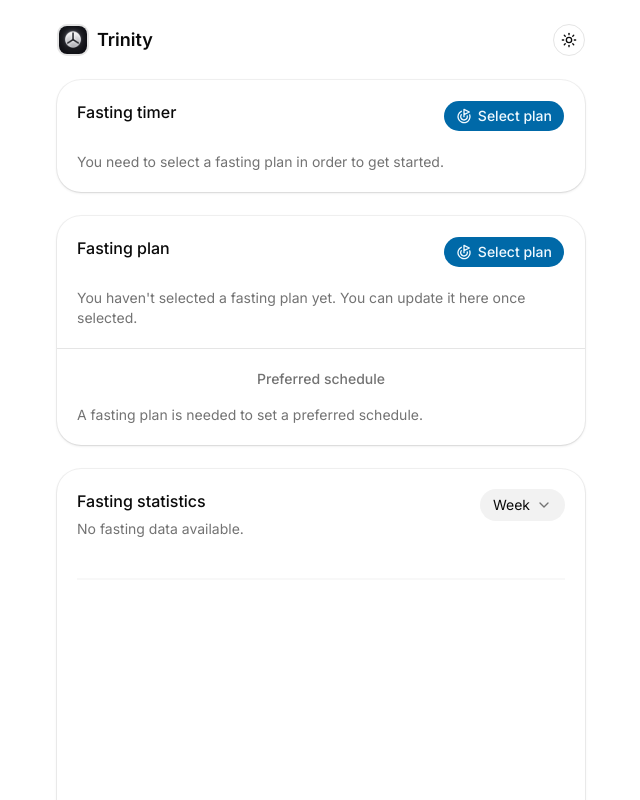
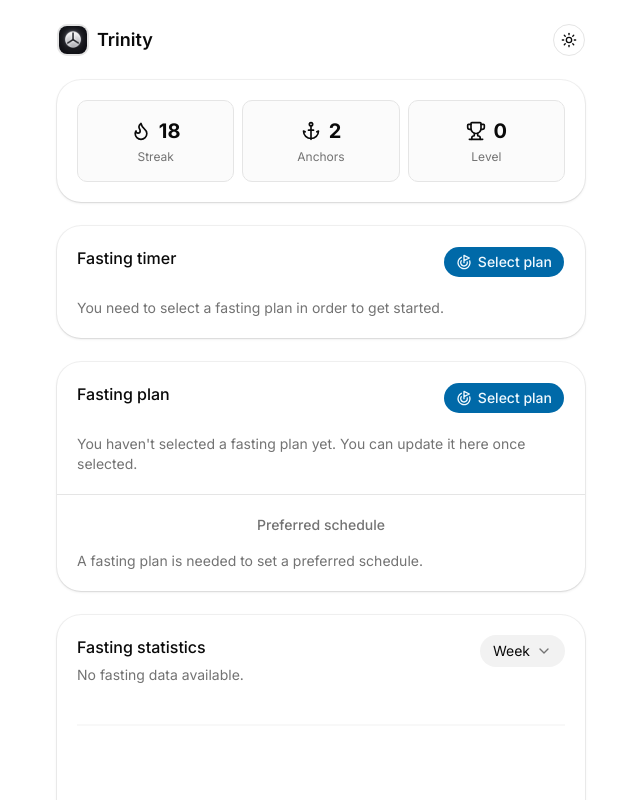
Before and after one commit to shravzzv/trinity, a Next.js app: page / in a window 1280 px wide. Shown: the top 800 px of the page, without its empty margins (319-959 px from the left). Built offline with nearby package versions, Linux system fonts and the light colour scheme.

Commit message:
feat: add static progress card component

```diff
--- a/app/page.tsx
+++ b/app/page.tsx
@@ -8,6 +8,7 @@ import TargetWeightCard from '@/components/target-weight-card'
 import WeightStatistics from '@/components/weight-statistics'
 import { useFasting } from '@/hooks/use-fasting'
 import { useWeight } from '@/hooks/use-weight'
+import ProgressCard from '@/components/progress-card'
 
 export default function Page() {
   const {
@@ -41,6 +42,7 @@ export default function Page() {
   return (
     <main className='mx-auto max-w-xl space-y-6 px-6 py-6'>
       <Header />
+      <ProgressCard />
 
       <FastingTimer
         fasts={fasts}
--- /dev/null
+++ b/components/progress-card.tsx
@@ -0,0 +1,34 @@
+import { Anchor, Flame, Trophy } from 'lucide-react'
+import { Card, CardContent } from './ui/card'
+
+export default function ProgressCard() {
+  return (
+    <Card>
+      <CardContent className='grid grid-cols-3 gap-2'>
+        <div className='bg-muted/40 flex flex-col items-center gap-1 rounded-lg border p-4'>
+          <div className='flex items-center gap-2'>
+            <Flame className='size-5' />
+            <p className='text-xl font-bold'>18</p>
+          </div>
+          <p className='text-muted-foreground text-xs'>Streak</p>
+        </div>
+
+        <div className='bg-muted/40 flex flex-col items-center gap-1 rounded-lg border p-4'>
+          <div className='flex items-center gap-2'>
+            <Anchor className='size-5' />
+            <p className='text-xl font-bold'>2</p>
+          </div>
+          <p className='text-muted-foreground text-xs'>Anchors</p>
+        </div>
+
+        <div className='bg-muted/40 flex flex-col items-center gap-1 rounded-lg border p-4'>
+          <div className='flex items-center gap-2'>
+            <Trophy className='size-5' />
+            <p className='text-xl font-bold'>0</p>
+          </div>
+          <p className='text-muted-foreground text-xs'>Level</p>
+        </div>
+      </CardContent>
+    </Card>
+  )
+}
```
